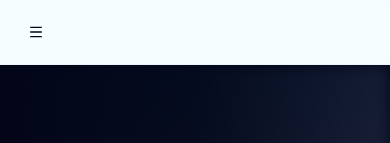
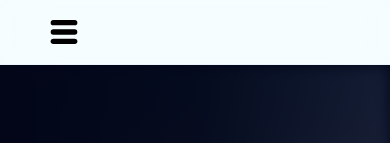
Before and after one commit to sifat-99/Aaloo, a Next.js app: page / in a window 390 px wide. Shown: the top 143 px of the page. Built offline with nearby package versions, Linux system fonts and the light colour scheme.

Commit message:
style: Adjust mobile navigation trigger button size and icon, and increase font sizes for navigation links and the contact button.

```diff
--- a/app/globals.css
+++ b/app/globals.css
@@ -153,4 +153,10 @@
     body {
         @apply bg-background text-foreground;
     }
+
+    /* Prevent layout shift when scroll is locked */
+    body[data-scroll-locked] {
+        margin-right: 0 !important;
+        padding-left: var(--removed-body-scroll-bar-size) !important;
+    }
 }
--- a/components/mobile-nav.tsx
+++ b/components/mobile-nav.tsx
@@ -19,10 +19,9 @@ export function MobileNav() {
             <SheetTrigger asChild>
                 <Button
                     variant="ghost"
-                    className="mr-2 px-0 text-base hover:bg-transparent focus-visible:bg-transparent focus-visible:ring-0 focus-visible:ring-offset-0 md:hidden"
+                    className="mr-2 px-0 rounded-full h-24 w-24 text-base hover:bg-transparent focus-visible:bg-transparent focus-visible:ring-0 focus-visible:ring-offset-0 md:hidden"
                 >
-                    <Menu className="h-6 w-6" />
-                    <span className="sr-only">Toggle Menu</span>
+                    <Menu className="size-8" strokeWidth={4} color="black" />
                 </Button>
             </SheetTrigger>
             <SheetContent side="left" className="pr-0 border-r-primary/20 bg-background/95 backdrop-blur-2xl">
@@ -33,21 +32,21 @@ export function MobileNav() {
                     <nav className="flex flex-col space-y-6 flex-1">
                         <Link
                             href="#problem"
-                            className="text-lg font-medium text-foreground/80 transition-colors hover:text-primary hover:translate-x-1 duration-200"
+                            className="text-2xl font-medium text-foreground/80 transition-colors hover:text-primary hover:translate-x-1 duration-200"
                             onClick={() => setOpen(false)}
                         >
                             The Problem
                         </Link>
                         <Link
                             href="#solution"
-                            className="text-lg font-medium text-foreground/80 transition-colors hover:text-primary hover:translate-x-1 duration-200"
+                            className="text-2xl font-medium text-foreground/80 transition-colors hover:text-primary hover:translate-x-1 duration-200"
                             onClick={() => setOpen(false)}
                         >
                             Our Solution
                         </Link>
                         <Link
                             href="#team"
-                            className="text-lg font-medium text-foreground/80 transition-colors hover:text-primary hover:translate-x-1 duration-200"
+                            className="text-2xl font-medium text-foreground/80 transition-colors hover:text-primary hover:translate-x-1 duration-200"
                             onClick={() => setOpen(false)}
                         >
                             Team
@@ -55,7 +54,7 @@ export function MobileNav() {
                     </nav>
                     <div className="mt-auto pb-8">
                         <div className="h-px w-full bg-gradient-to-r from-border to-transparent mb-6" />
-                        <Button className="w-full bg-gradient-to-r from-primary to-blue-600 hover:from-primary/90 hover:to-blue-600/90 shadow-lg shadow-primary/20 text-lg py-6" asChild>
+                        <Button className="w-full bg-gradient-to-r from-primary to-blue-600 hover:from-primary/90 hover:to-blue-600/90 shadow-lg shadow-primary/20 text-xl py-6" asChild>
                             <Link href="#contact" onClick={() => setOpen(false)}>
                                 Contact Us
                             </Link>
```
